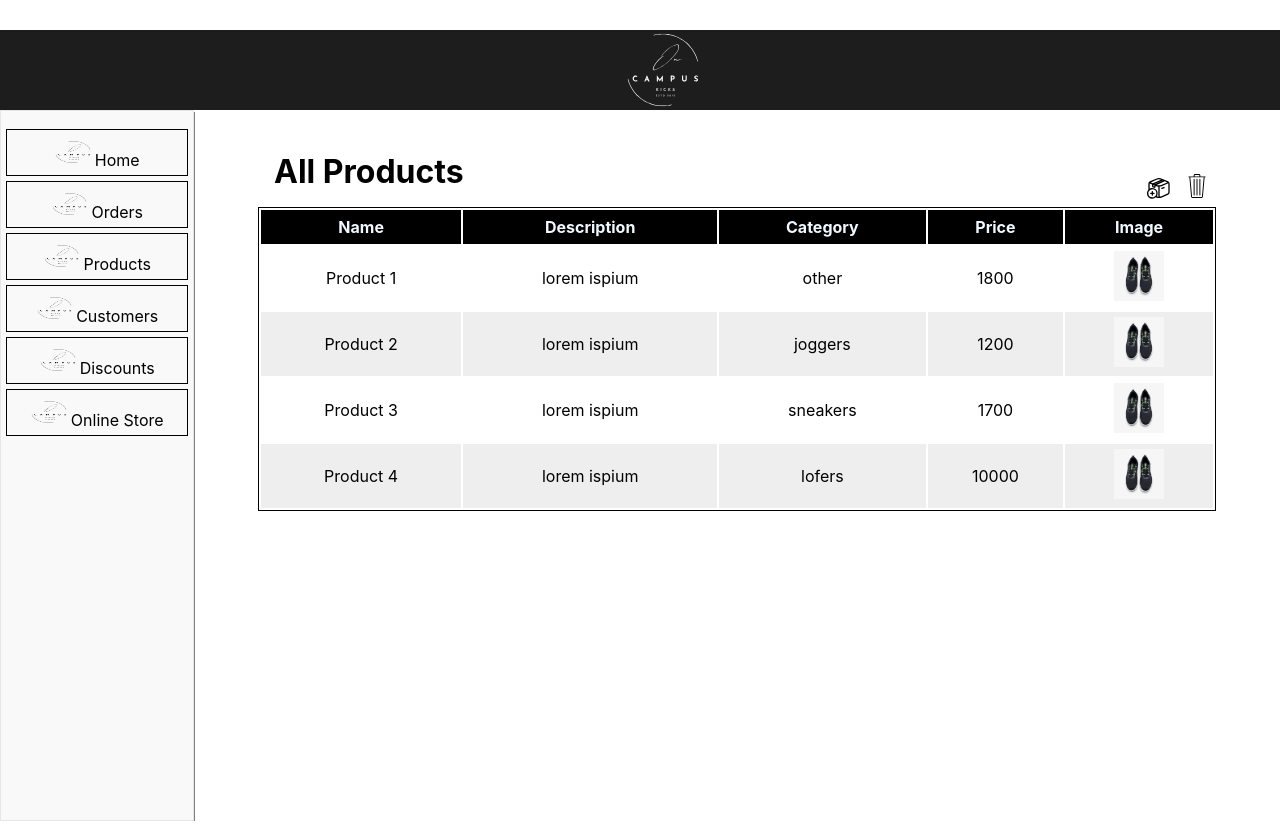
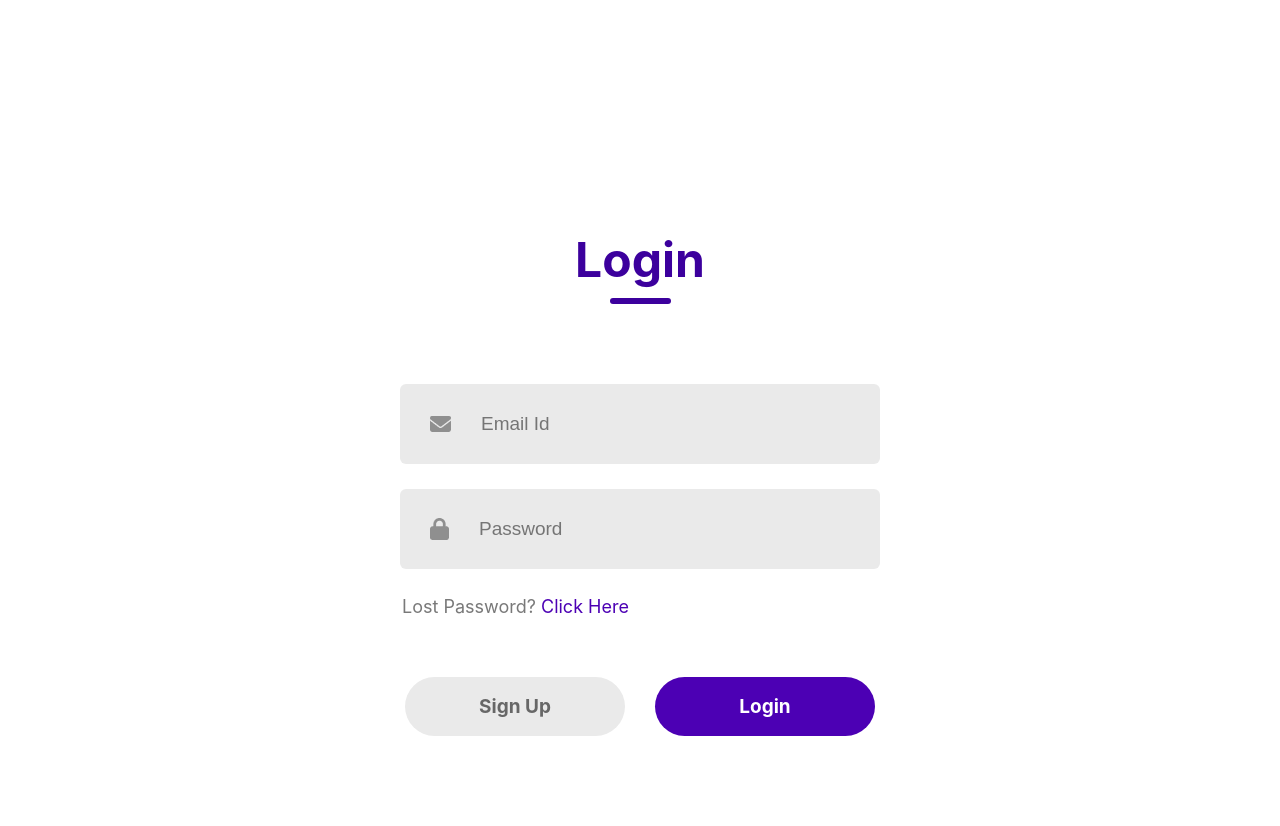
Before and after one commit to zShan98/shoe-store-app, a React (Create React App) app in the folder project/: page / in a window 1280 px wide. Built offline with nearby package versions, Linux system fonts and the light colour scheme.

Commit message:
login form added

```diff
--- a/project/src/App.js
+++ b/project/src/App.js
@@ -1,21 +1,32 @@
 import './App.css';
-import logo from './assets/icons/logo_white.svg'
-import logo_black from './assets/icons/logo_black.png'
-import {Sidebar} from './components/Sidebar';
-import {SellerHeader} from './components/SellerHeader';
-// import { AddProduct } from './components/AddProduct';
-import { GlobalContext } from './context/GlobalContext';
-import { ProductList } from './components/ProductList';
+// import logo from './assets/icons/logo_white.svg'
+// import logo_black from './assets/icons/logo_black.png'
+// import {Sidebar} from './components/Sidebar';
+// import {SellerHeader} from './components/SellerHeader';
+// // import { AddProduct } from './components/AddProduct';
+// import { GlobalContext } from './context/GlobalContext';
+// import { ProductList } from './components/ProductList';
+
+// function App() {
+//   return (
+//     <GlobalContext>
+//           <SellerHeader image={logo} />
+//           <div className='flex-container'>
+//             <Sidebar image={logo_black}/>
+//             <ProductList />
+//           </div>
+//     </GlobalContext>
+//   );
+// }
+
+// export default App;
+import LoginSignup from './components/Loginsignup';
 
 function App() {
   return (
-    <GlobalContext>
-          <SellerHeader image={logo} />
-          <div className='flex-container'>
-            <Sidebar image={logo_black}/>
-            <ProductList />
-          </div>
-    </GlobalContext>
+    <div >
+      <LoginSignup/>
+    </div>
   );
 }
 
```
Also changed, not shown: project/package.json (+6 -2 lines), 1 other file (tests, documents, lock files or other folders).
